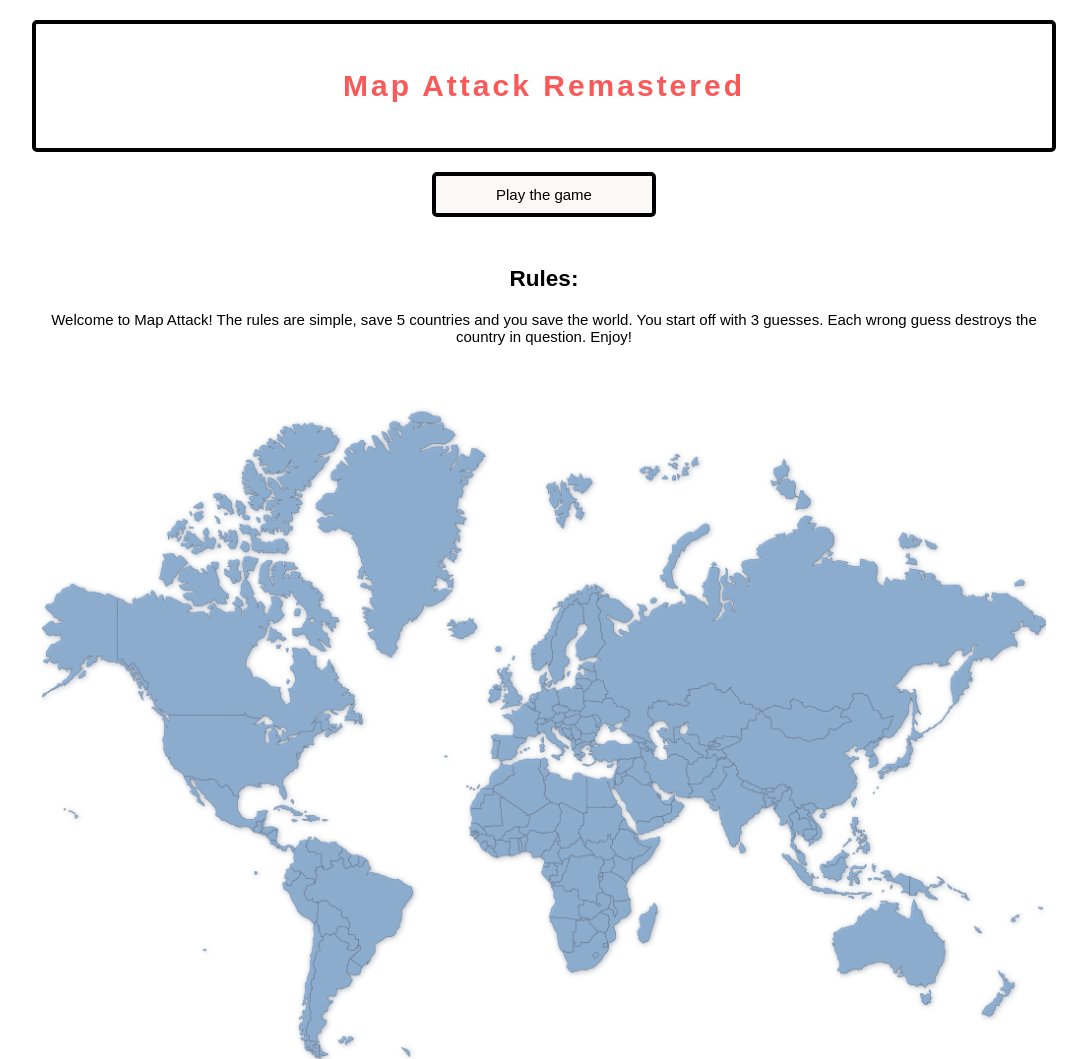
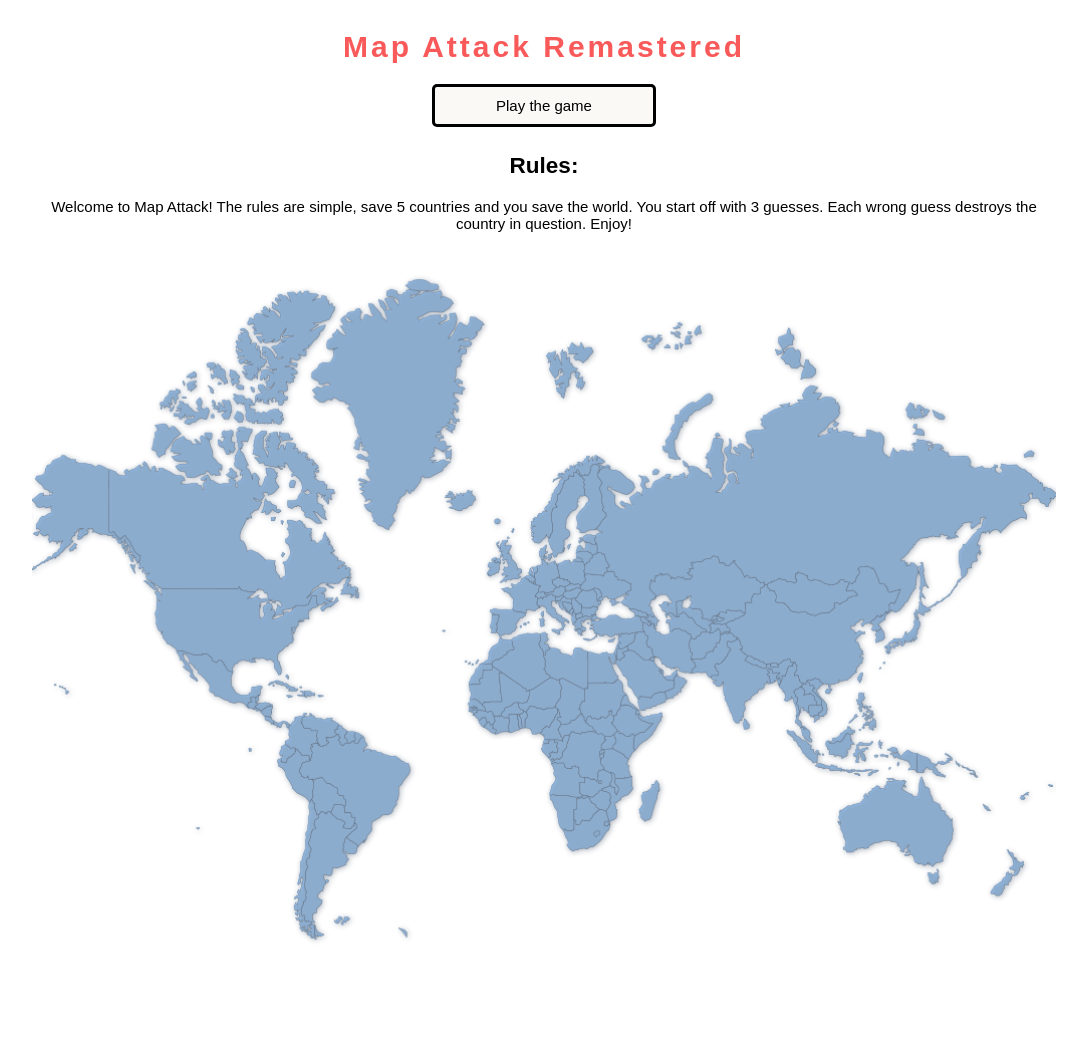
Before and after one commit to angelr1076/MapAttackRemastered, a website: page index.html in a window 1280 px wide. Shown: the top 1059 px of the page, without its empty margins (96-1183 px from the left). Drawn offline with Linux system fonts and the light colour scheme; no server answers.

Commit message:
Removed excessive margins padding from containers

```diff
--- a/css/main.css
+++ b/css/main.css
@@ -21,31 +21,35 @@ body {
   font-size: 1.5em;
 }
 
-header,
 footer {
   padding: 25px 0;
 }
 
-header,
+header {
+  margin: 2em 0 1em 0;
+}
+
 footer,
 nav {
-  margin: 20px 0;
+  margin: 0.5em 0;
 }
 
-header,
+.flag-container {
+  background-color: var(--offwhite);
+  border: 3px solid var(--black);
+  border-radius: 5px;
+  padding: 1.5em;
+}
+
 footer {
   background-color: var(--offwhite);
-  border: 4px solid var(--black);
+  border: 3px solid var(--black);
   border-radius: 5px;
-}
-
-section {
-  padding: 10px;
 }
 
 nav li {
   background-color: var(--offwhite);
-  border: 4px solid var(--black);
+  border: 3px solid var(--black);
   border-radius: 5px;
   padding: 10px;
 }
```
